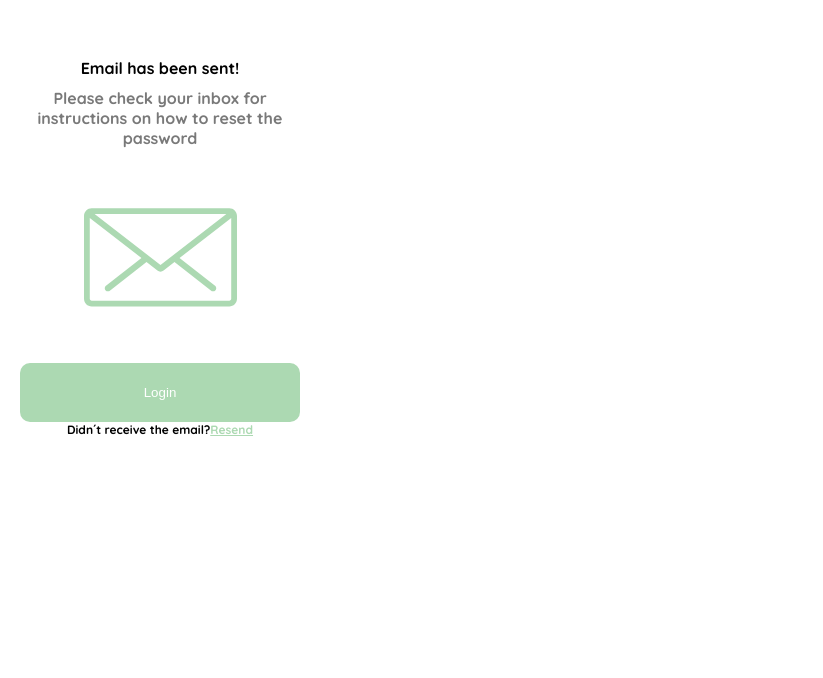
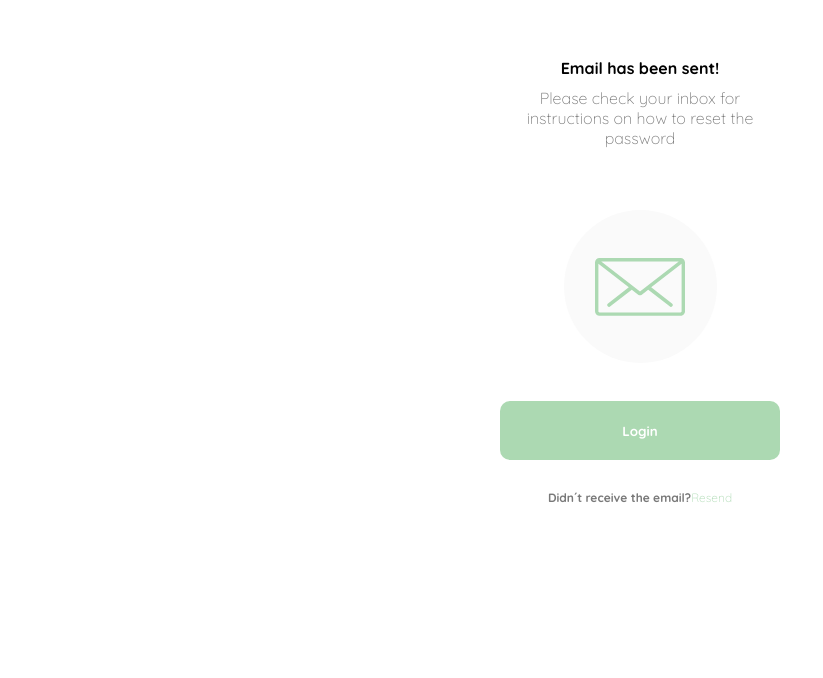
Before and after one commit to grupo-de-desarrollo-web-colaborativo/Proyecto-Yard-Sale-equipo-1, a plain HTML site: page password_recovery_2.html in a window 1280 px wide. Shown: the part 122-800 px from the top of the page, without its empty margins (0-823 px from the left). Drawn offline with Linux system fonts and the light colour scheme.

Commit message:
actualización de archivo styles_password_recovery_2

```diff
--- a/password_recovery_2.html
+++ b/password_recovery_2.html
@@ -6,7 +6,7 @@
     <meta name="viewport" content="width=device-width, initial-scale=1.0">
     <link rel="preconnect" href="https://fonts.googleapis.com">
     <link rel="preconnect" href="https://fonts.gstatic.com" crossorigin>
-    <link href="https://fonts.googleapis.com/css2?family=Quicksand:wght@700&display=swap" rel="stylesheet">
+    <link href="https://fonts.googleapis.com/css2?family=Quicksand:wght@300;700&display=swap" rel="stylesheet">
     <link rel="stylesheet" href="./styles_password_recovery_2.css">
     <title>Yard Sale</title>
 </head>
@@ -17,10 +17,12 @@
             </div>
             <div class="parrafo">
                 <p>Email has been sent!</p>
-            <p>Please check your inbox for instructions on how to reset the password</p>
+                <p class="parrafo-texto">Please check your inbox for instructions on how to reset the password</p>
             </div>
             <div class="icono-email">
+                <div class="contenedor-icono">
                     <img src="./Images/email.svg" alt="icono-email">
+                </div>
                 <button>Login</button>
                 <p>Didn´t receive the email?<a href="">Resend</a></p>
         </div>
--- a/styles_password_recovery_2.css
+++ b/styles_password_recovery_2.css
@@ -12,8 +12,9 @@ body {
     display: flex;
     flex-direction: column;
     align-items: center;
-    width: 320px;
+    width: 280px;
     height: 750px;
+    margin: 0 auto;
 }
 
 .titulo {
@@ -22,7 +23,6 @@ body {
     flex-wrap: wrap;
     margin-top: 76px;
     margin-bottom: 74px;
-    width: 280px;
 }
 
 .titulo img {
@@ -33,24 +33,29 @@ body {
 
 .parrafo {
     margin: 0 24px;
-    width: 280px;
 }
 
 .parrafo p:nth-child(1) {
     display: flex;
     flex-direction: column;
     align-items: center;
-    font-weight: 700;
     margin-bottom: 10px;
+    font-family: 'Quicksand', sans-serif;
+    font-weight: 900;
+    width: 280px;
 }
 
-.parrafo p:nth-child(2){
+.parrafo-texto {
     display: flex;
     flex-direction: column;
     text-align: center;
+    color: #797979;
+    margin-bottom: 29px;
+    font-family: 'Quicksand', sans-serif;
     font-weight: 100;
-    color: #797979;
+    width: 280px;
 }
+
 
 .icono-email {
     display: flex;
@@ -59,12 +64,22 @@ body {
     font-size: 12px;
     margin-top: 33px;
     margin-bottom: 100px;
-    width: 280px;
+}
+
+.contenedor-icono {
+    display: flex;
+    flex-wrap: wrap;
+    align-content: center;
+    justify-content: center;
+    border-radius: 50%;
+    background: #fafafa;
+    width: 153px;
+    height: 153px;
 }
 
 .icono-email img {
-   width: 153px;
-   height: 153px;
+    width: 90px;
+    height: 58px;
 }
 
 .icono-email button {
@@ -74,7 +89,22 @@ body {
     border-radius: 10px;
     border: 1px transparent;
     color: white;
-    margin-top: 29px;
+    margin-top: 38px;
+    font-family: 'Quicksand', sans-serif;
+    font-weight: 700;
+    height: 59px;
+    width: 280px;
+}
+
+.icono-email p {
+    align-items: center;
+    margin-bottom: 6px;
+    margin-top: 30px;
+    color: #797979;
+    font-family: 'Quicksand', sans-serif;
+    font-weight: 600;
+    width: 280px;
+    text-align: center;
 }
 
 .icono-email a {
@@ -83,4 +113,5 @@ body {
     margin-top: 42px;
     font-weight: 500;
     color: #ACD9B2;
+    text-decoration: none;
 }
```
Lines whose indentation alone changed are shown as unchanged.
